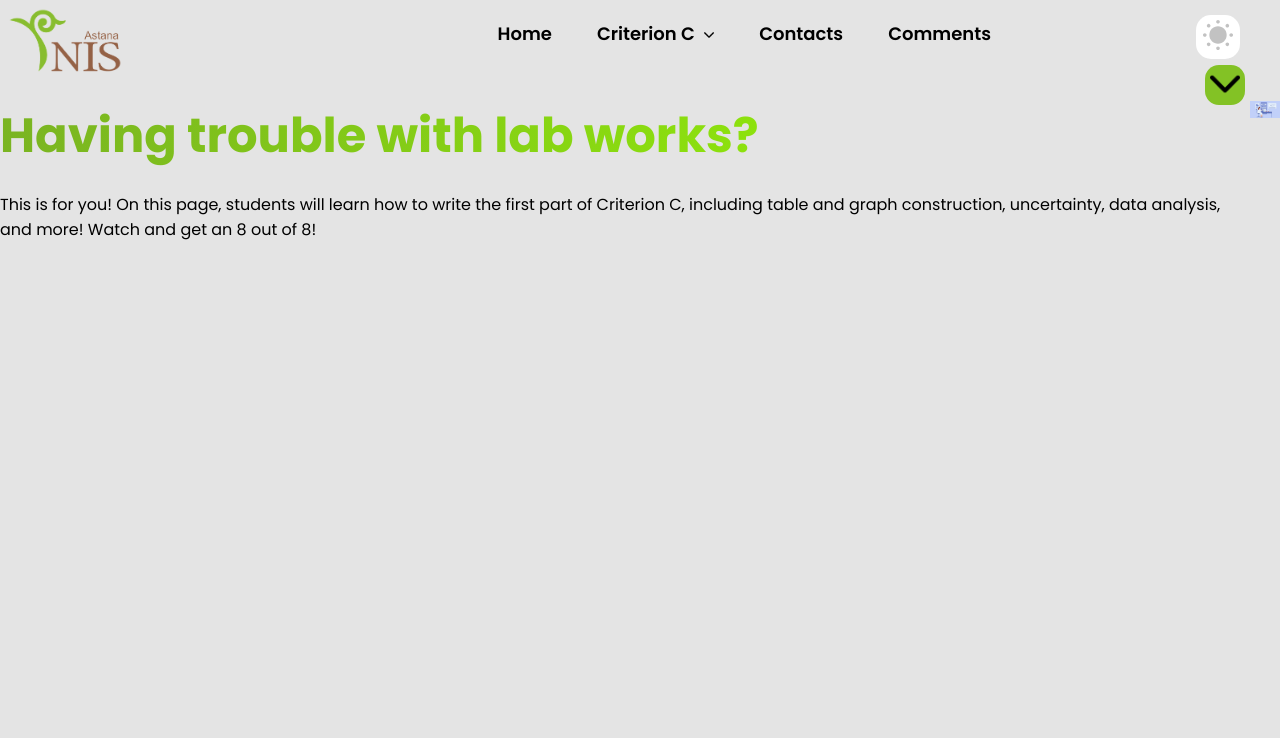
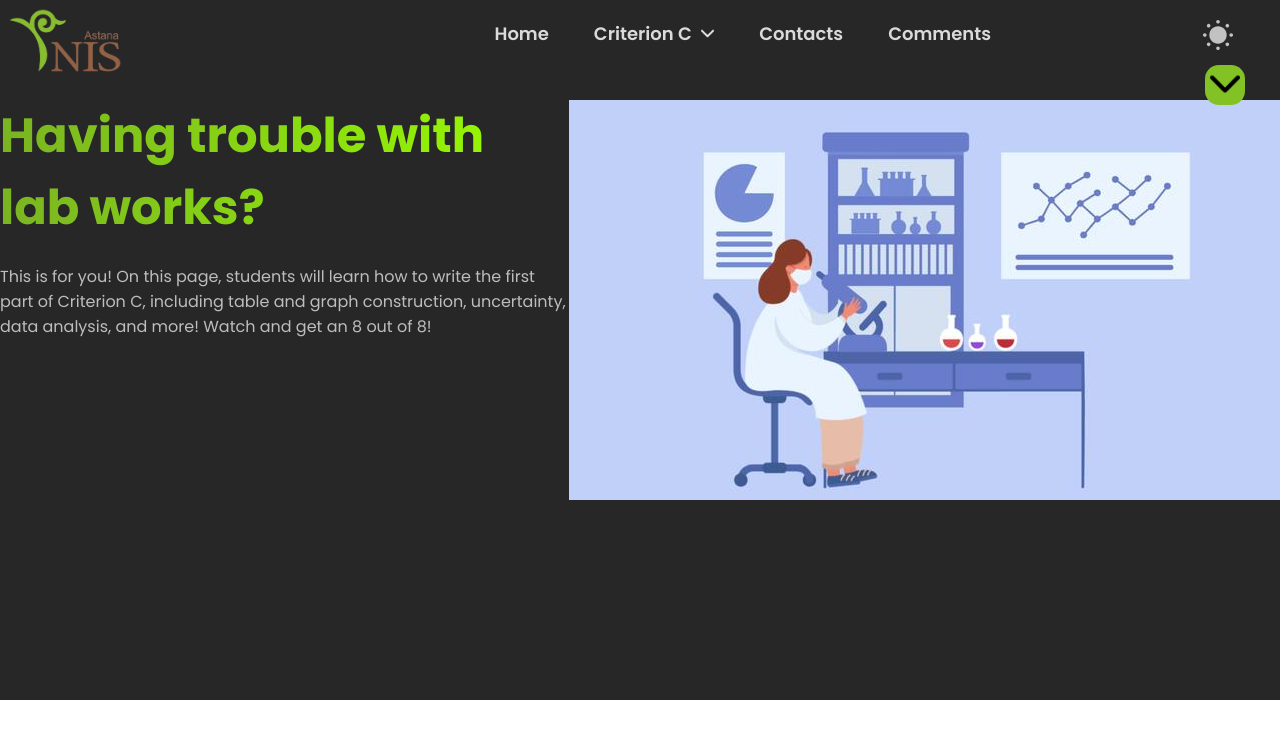
Before and after one commit to sulaakula08/Science-Projcect, a React (Vite) app: page / in a window 1280 px wide. Shown: the top 738 px of the page. Built offline with nearby package versions, Linux system fonts and the light colour scheme; a web font is replaced by a local one.

Commit message:
Добавлена темная тема, изменены размеры рисунков и исправлены несколько ошибок

```diff
--- a/src/App.css
+++ b/src/App.css
@@ -1,18 +1,28 @@
+.App {
+    background: var(--back-color);
+}
+
+p {
+    color: var(--text-color);
+}
+
 a {
     text-decoration: none;
-    color: black;
+    color: var(--link-);
 }
 
 :root {
     --link-hover: rgb(106, 156, 31);
-    background-color: rgb(228, 228, 228);
+    --back-color: rgb(255, 255, 255);
     --text-color: rgb(29, 28, 28);
     --link: rgb(29, 28, 28);
+    --element-hover: rgb(204, 204, 204);
 }
 
 [data-theme="dark"] {
     --link-hover: rgb(106, 156, 31);
-    background-color: rgb(228, 228, 228);
-    --text-color: rgb(29, 28, 28);
+    --back-color: rgb(39, 39, 39);
+    --text-color: rgb(189, 189, 189);
     --link: rgb(218, 218, 218);
+    --element-hover: rgb(61, 61, 61);
 }
--- a/src/App.jsx
+++ b/src/App.jsx
@@ -18,7 +18,7 @@ function App() {
     const [isDark, setIsDark] = useState(false);
 
     return (
-        <div className="app">
+        <div className="App" data-theme={isDark ? "light" : "dark"}>
             <Header isDark={isDark} handleTheme={() => setIsDark(!isDark)} />
             <ButtonUp handleClick={scrollToTop} />
             <Routes>
--- a/src/components/buttonUp/ButtonUp.css
+++ b/src/components/buttonUp/ButtonUp.css
@@ -14,8 +14,8 @@
     transition: all 300ms ease;
 }
 
-.button-up > img {
-    width: 20px;
+.button-up img {
+    width: 30px;
     transition: all 200ms ease;
 }
 
--- a/src/components/header/Header.css
+++ b/src/components/header/Header.css
@@ -33,6 +33,7 @@
     transition: all 200ms ease;
     font-weight: 600;
     font-size: 18px;
+    color: var(--link);
 }
 
 .navbar li:hover {
@@ -45,12 +46,16 @@ img.arrow {
     transition: transform 150ms ease;
 }
 
-img {
+.navbar img {
     width: 30px;
 }
 
+img.arrow {
+    width: 13px;
+}
+
 .dark-btn {
-    background-color: white;
+    background-color: var(--back-color);
     position: relative;
     top: -5px;
     right: -160px;
@@ -79,8 +84,7 @@ button.dark-btn:hover {
     position: absolute;
     top: 100%;
     left: 0;
-    background-color: #fff;
-    border: 1px solid #cac6c6dd;
+    background-color: var(--back-color);
     list-style: none;
     margin: 0;
     padding: 0;
@@ -97,7 +101,7 @@ button.dark-btn:hover {
 
 /* Hover эффект для пунктов */
 .dropdown-menu li:hover {
-    background-color: #e0e0e0;
+    background-color: var(--element-hover);
 }
 
 /* Показ меню при наведении */
--- a/src/components/header/Header.jsx
+++ b/src/components/header/Header.jsx
@@ -1,7 +1,8 @@
 import React, { useState } from "react";
 import "./Header.css";
 import logo from "../../assets/logo_main.png";
-import arrow from "../../assets/arrow-down-sign-to-navigate.png";
+import dark_arrow from "../../assets/arrow-down-sign-to-navigate.png";
+import light_arrow from "../../assets/arrow-down-sign-to-navigate (3).png";
 import { Link } from "react-router-dom";
 import sun from "../../assets/sun-svgrepo-com (4).svg";
 import moon from "../../assets/moon-svgrepo-com (1).svg";
@@ -18,7 +19,12 @@ const Header = ({ handleTheme, isDark }) => {
                         <li>Home</li>
                     </Link>
                     <li className="dropdown">
-                        Criterion C <img src={arrow} alt="" className="arrow" />
+                        Criterion C{" "}
+                        <img
+                            src={isDark ? dark_arrow : light_arrow}
+                            alt=""
+                            className="arrow"
+                        />
                         <ul className="dropdown-menu">
                             <Link to="excel">
                                 <li>Excel Plan</li>
```
Also changed, not shown: src/assets/arrow-down-sign-to-navigate (3).png (added), src/assets/arrow-down-sign-to-navigate copy.png (deleted).
